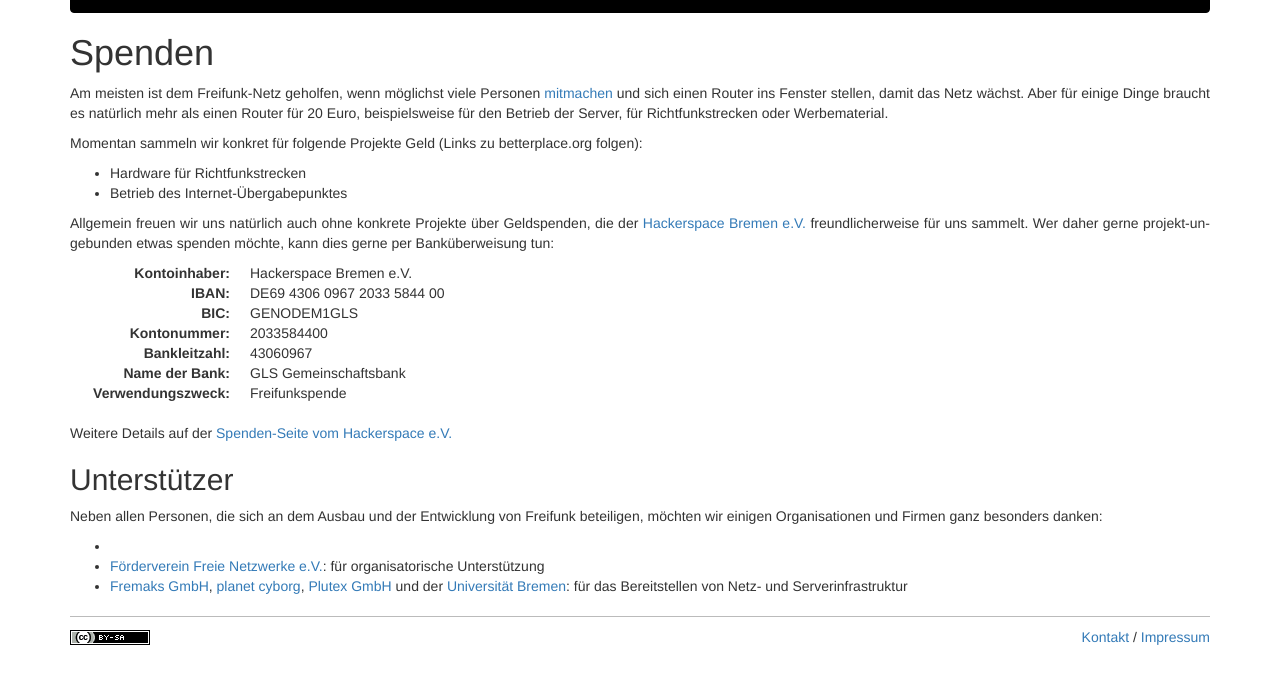
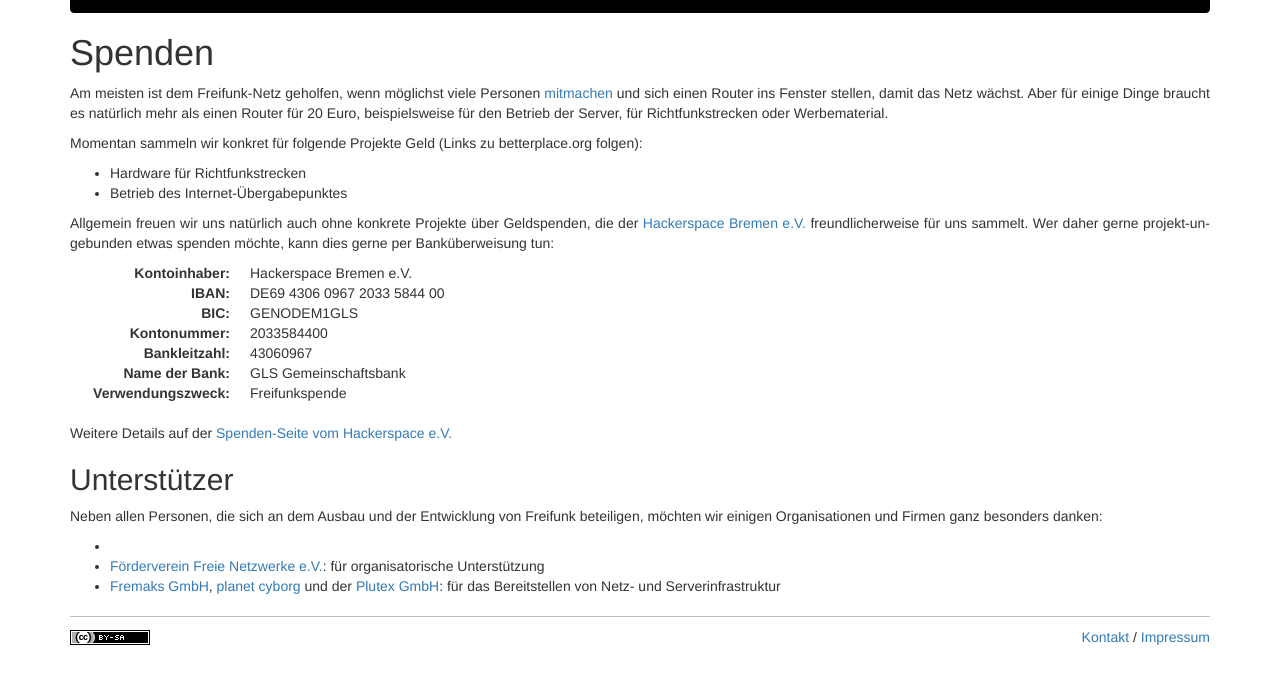
Before and after one commit to FreifunkBremen/bremen.freifunk.net, a Jekyll site: the page built from spenden.md, in a window 1280 px wide, cut to the strip 199-883 px from the top of the page. Built offline with Jekyll 4.4.1, drawn with Linux system fonts in a browser that asks for light colours; Markdown is read by kramdown in place of the engine named in the settings.

Commit message:
removed uni

```diff
--- a/spenden.md
+++ b/spenden.md
@@ -30,9 +30,9 @@
 Neben allen Personen, die sich an dem Ausbau und der Entwicklung von Freifunk beteiligen, möchten wir einigen Organisationen und Firmen ganz besonders danken:
 
 * [Hackerspace Bremen e.V.]: für Räumlichkeiten, Spendenverwaltung und Routerverkauf
-* [Förderverein Freie Netzwerke e.V.](http://foerderverein.freie-netzwerke.de/): für organisatorische Unterstützung
-* [Fremaks GmbH](http://fremaks.de), [planet cyborg](https://planetcyborg.de/), [Plutex GmbH](http://www.plutex.de/) und der [Universität Bremen](http://www.uni-bremen.de/): für das Bereitstellen von Netz- und Serverinfrastruktur
+* [Förderverein Freie Netzwerke e.V.](http://foerderverein.freie-netzwerke.de): für organisatorische Unterstützung
+* [Fremaks GmbH](http://fremaks.de), [planet cyborg](https://planetcyborg.de) und der [Plutex GmbH](http://www.plutex.de): für das Bereitstellen von Netz- und Serverinfrastruktur
 
 [mitmachen]: /mitmachen.html
-[Hackerspace Bremen e.V.]: https://www.hackerspace-bremen.de/
+[Hackerspace Bremen e.V.]: https://www.hackerspace-bremen.de
 [Spenden-Seite vom Hackerspace e.V.]: https://www.hackerspace-bremen.de/spenden/
```
